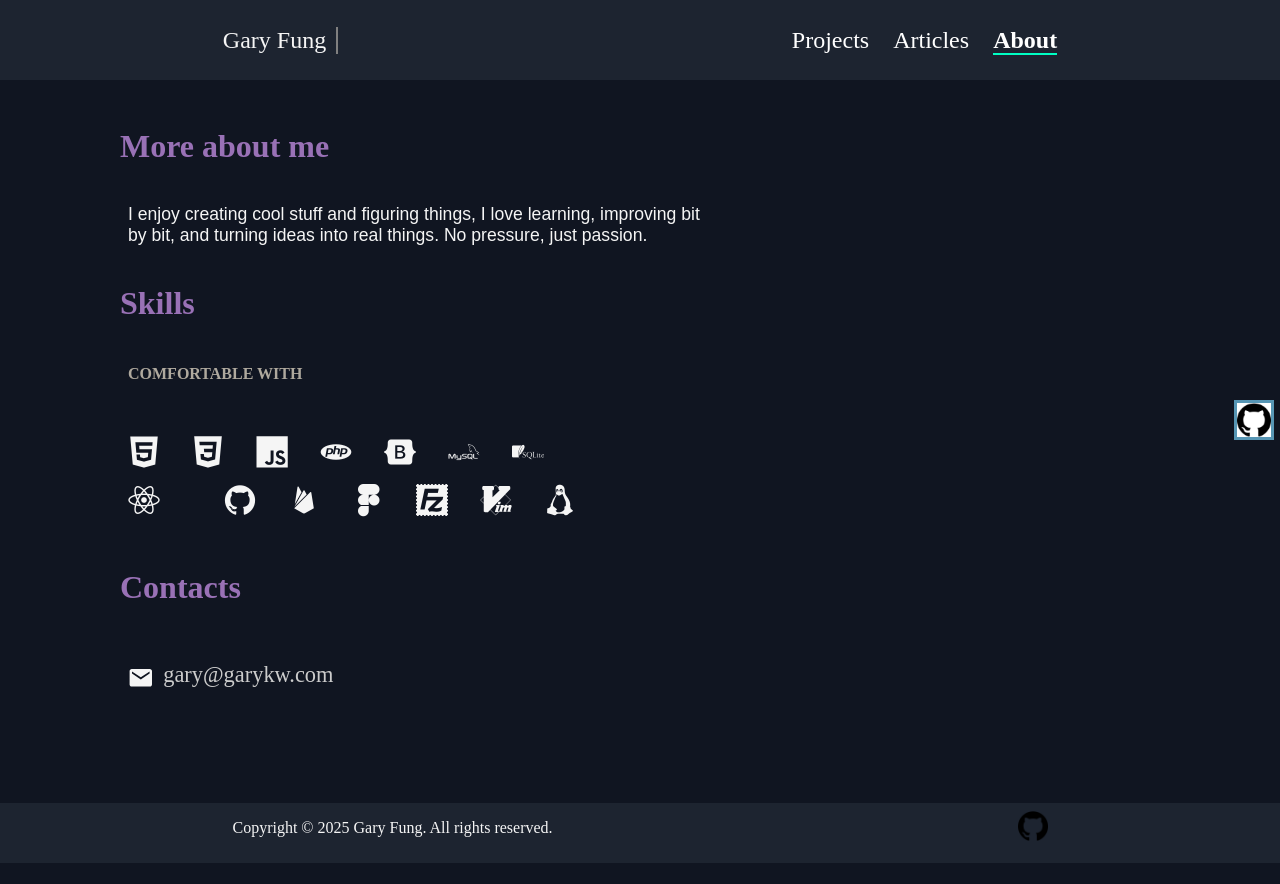
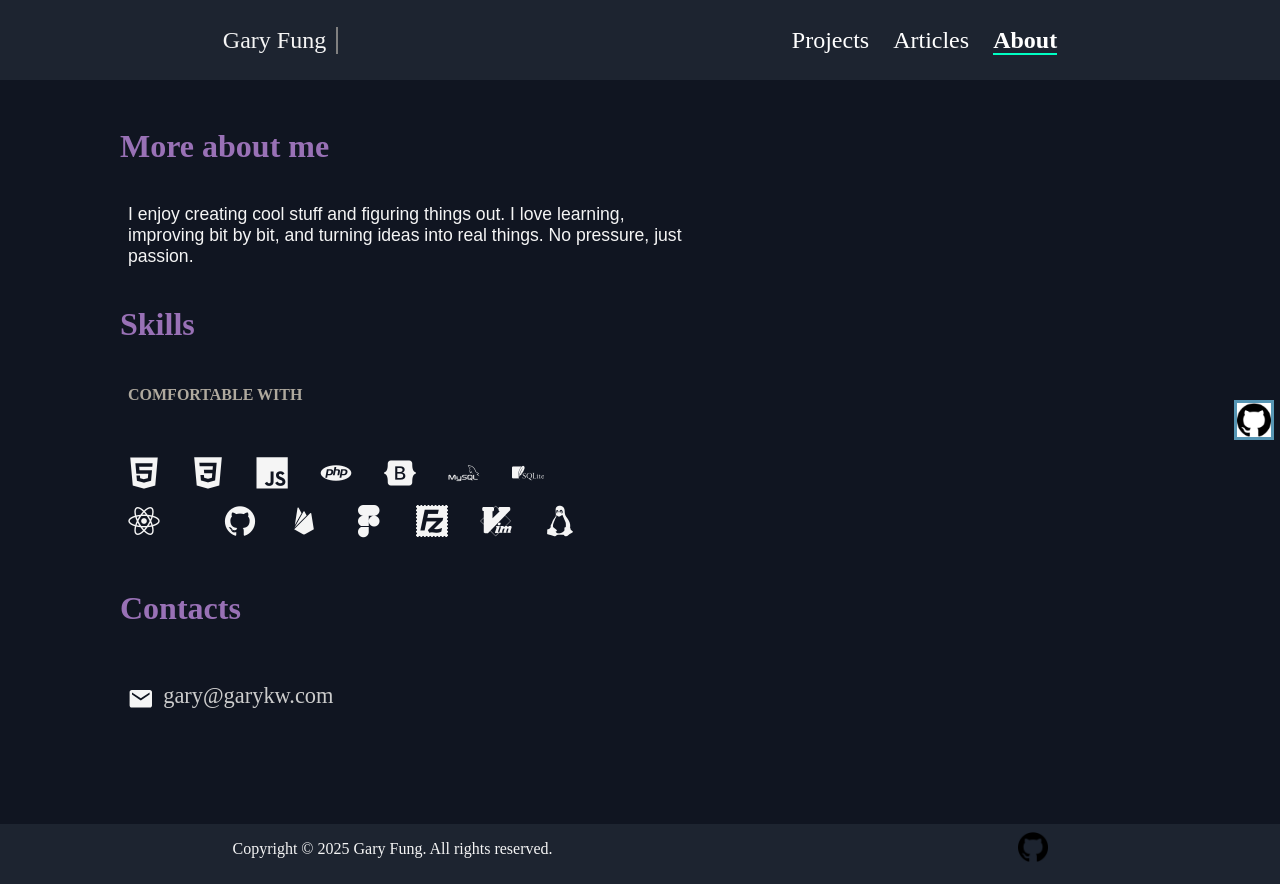
Before and after one commit to kwfg/personal-website, a React (Vite) app: page /about in a window 1280 px wide. Before the commit the page ends 863 px from the top, so only its background shows below. Built offline with nearby package versions, Linux system fonts and the light colour scheme; the HTML template or start-up script is replaced by a standard one; a web font is replaced by a local one.

Commit message:
change(about) content 2

```diff
--- a/src/pages/About.jsx
+++ b/src/pages/About.jsx
@@ -7,7 +7,7 @@ function About() {
     <div className="about-container">
       <h1 className="about-heading">More about me</h1>
       <div className="about-me">
-        <p className="about-intro">I enjoy creating cool stuff and figuring things, I love learning, improving bit by bit, and turning ideas into real things. No pressure, just passion.</p>
+        <p className="about-intro">I enjoy creating cool stuff and figuring things out. I love learning, improving bit by bit, and turning ideas into real things. No pressure, just passion.</p>
       </div>
       <h1 className="about-heading">Skills</h1>
       <div className="about-skills-header">
```
